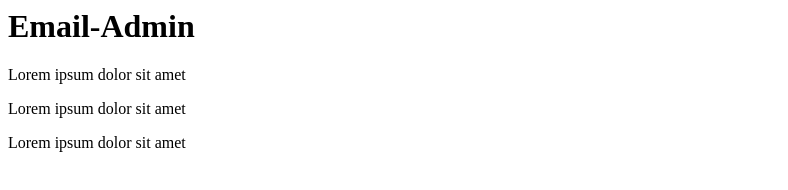
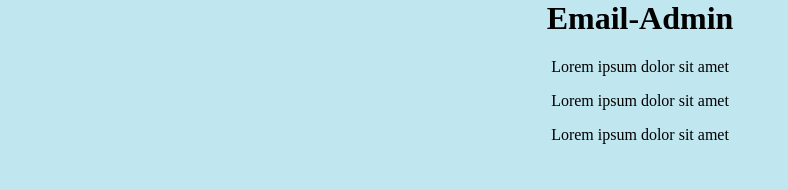
Before and after one commit to neelp03/Email-Admin, a plain HTML site: page index.html in a window 1280 px wide. Shown: the whole page, without its empty margins (0-788 px from the left). Drawn offline with Linux system fonts and the light colour scheme.

Commit message:
page-style

```diff
--- a/index.html
+++ b/index.html
@@ -4,6 +4,7 @@
     <meta http-equiv="X-UA-Compatible" content="IE=edge">
     <meta name="viewport" content="width=device-width, initial-scale=1.0">
     <title>Document</title>
+    <link rel = "stylesheet" href= "style.css">
 </head>
 <body>
     <h1>Email-Admin</h1>
--- /dev/null
+++ b/style.css
@@ -0,0 +1,5 @@
+body {
+    margin: 0;
+    background: #c0e6f0;
+    text-align: center;
+}
```
